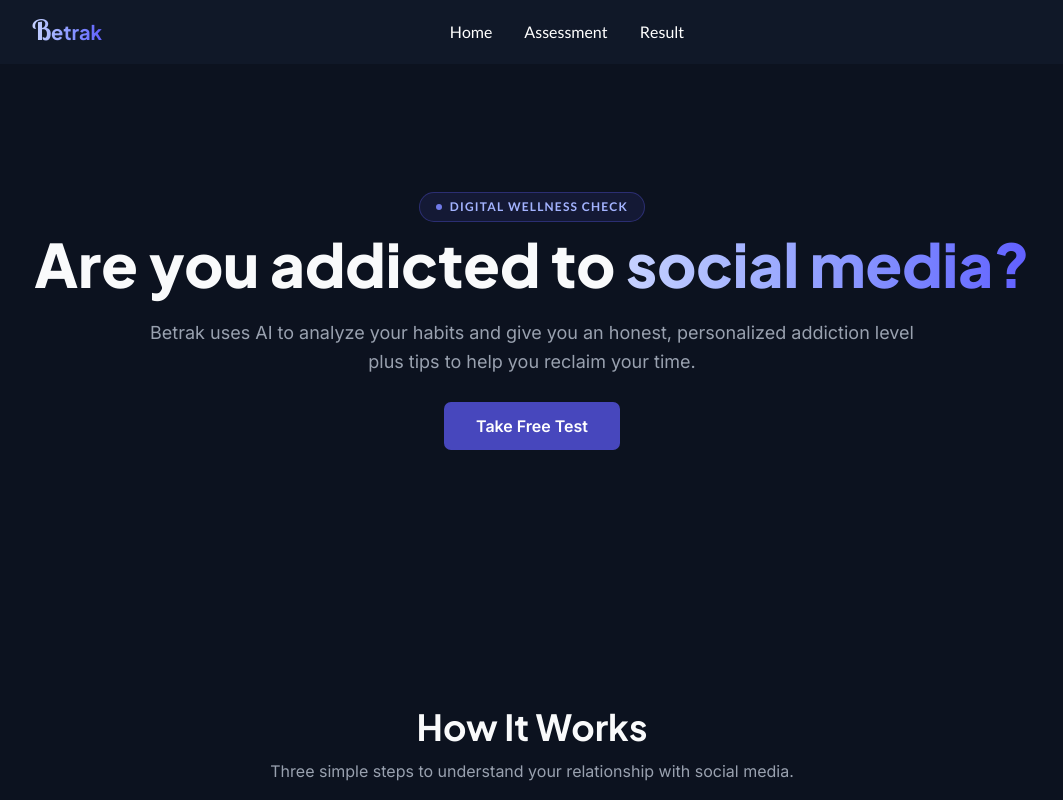
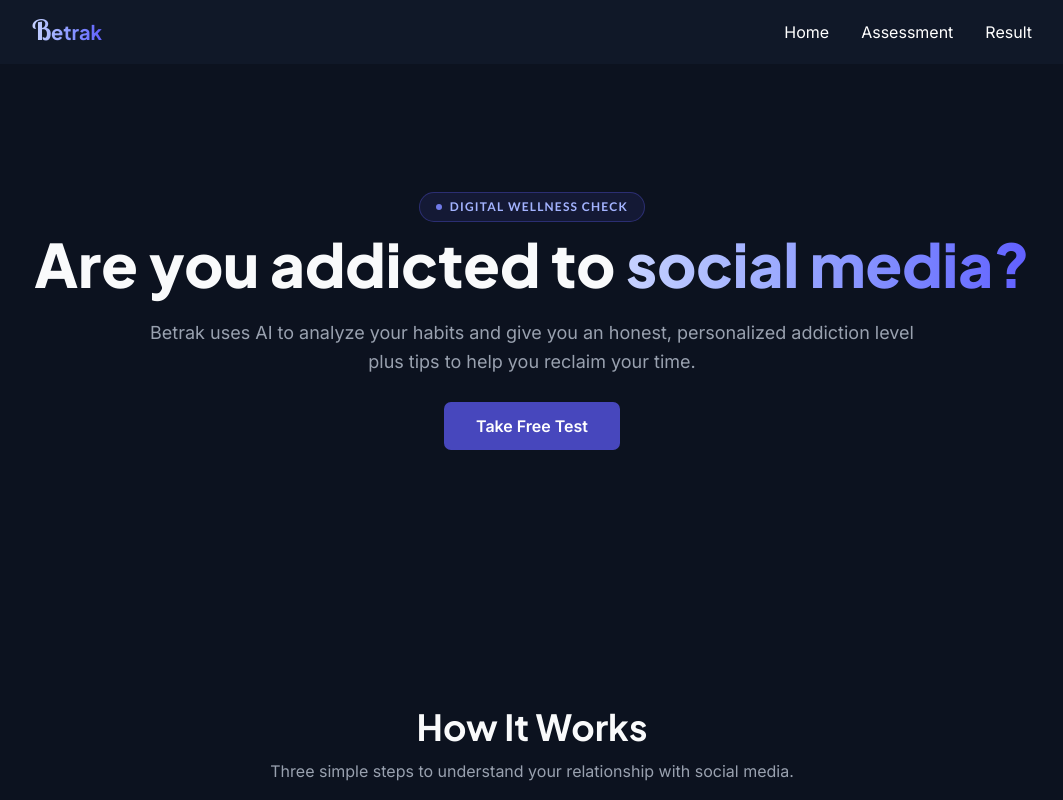
Before and after one commit to tahmid-khan-hub/Betrak, a Next.js app in the folder betrak-frontend/: page / in a window 1280 px wide. Shown: the top 800 px of the page, without its empty margins (108-1171 px from the left). Built offline with nearby package versions, Linux system fonts and the light colour scheme.

Commit message:
Update the Navbar, CTA and root page

```diff
--- a/betrak-frontend/src/app/HomeComponents/CTA/CTA.tsx
+++ b/betrak-frontend/src/app/HomeComponents/CTA/CTA.tsx
@@ -19,7 +19,7 @@ const CTA = () => {
           {/* Heading */}
           <h2 className="jakartaSans text-4xl font-bold text-gray-50">
             Ready to find out where{" "}
-            <span className="bg-linear-to-r from-indigo-400 to-indigo-700 bg-clip-text text-transparent">
+            <span className="bg-linear-to-r from-indigo-200 to-indigo-500 bg-clip-text text-transparent">
               you stand?
             </span>
           </h2>
--- a/betrak-frontend/src/app/SharedComponents/Navbar/Navbar.tsx
+++ b/betrak-frontend/src/app/SharedComponents/Navbar/Navbar.tsx
@@ -29,8 +29,8 @@ const Navbar = () => {
         </div>
 
         {/* Center links */}
-        <div className="hidden lg:flex flex-1 justify-center">
-          <ul className="lato flex gap-8 text-white">{links}</ul>
+        <div className="hidden lg:flex flex-1 justify-end">
+          <ul className="flex gap-8 text-white">{links}</ul>
         </div>
 
         {/* Right side */}
--- a/betrak-frontend/src/app/page.tsx
+++ b/betrak-frontend/src/app/page.tsx
@@ -8,7 +8,7 @@ import WhyItMatters from "./HomeComponents/WhyItMatters/WhyItMatters";
 
 export default function Home() {
   return (
-    <div className="max-w-325 mx-auto px-2">
+    <div className="max-w-325 mx-auto px-2 overflow-x-hidden">
       <Banner />
       <HowItWorks />
       <WhatWeMeasure />
```
